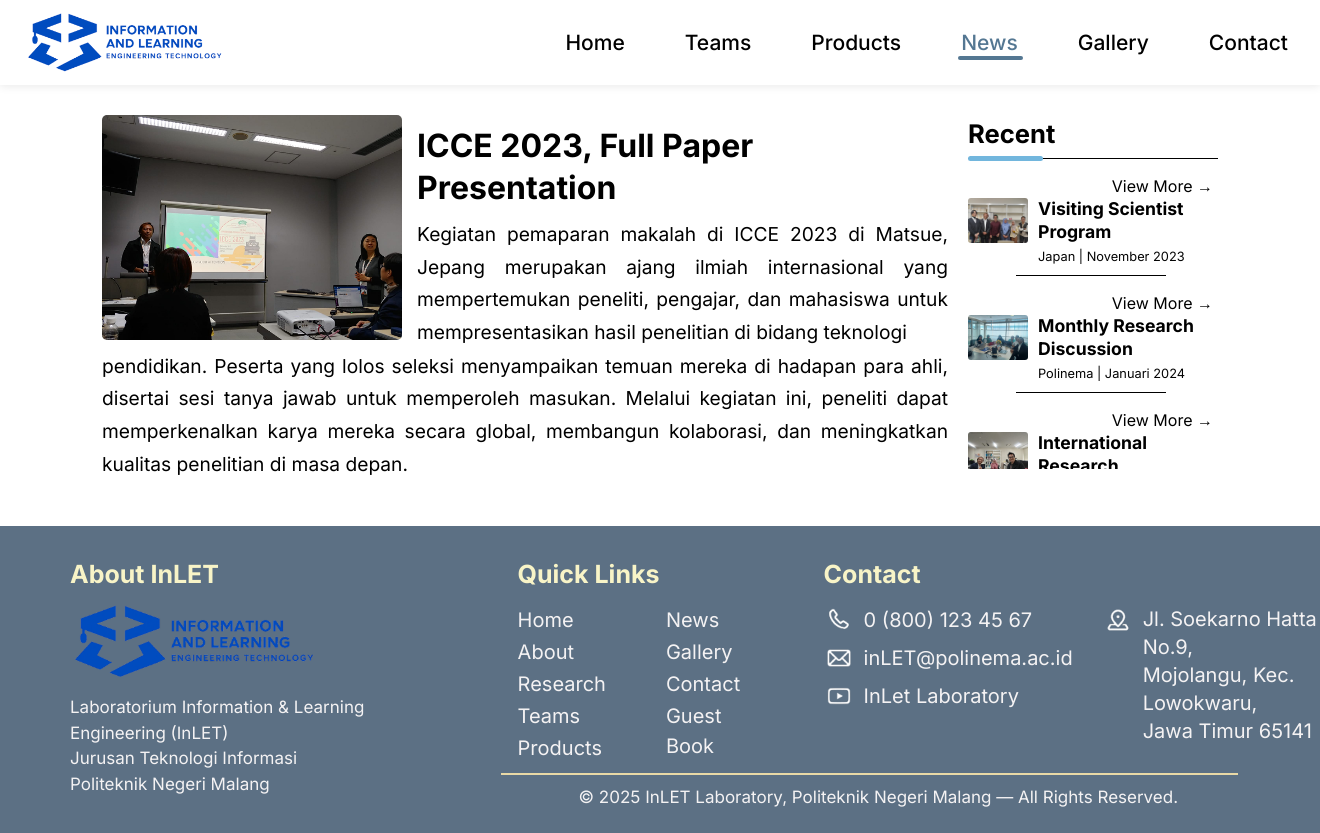
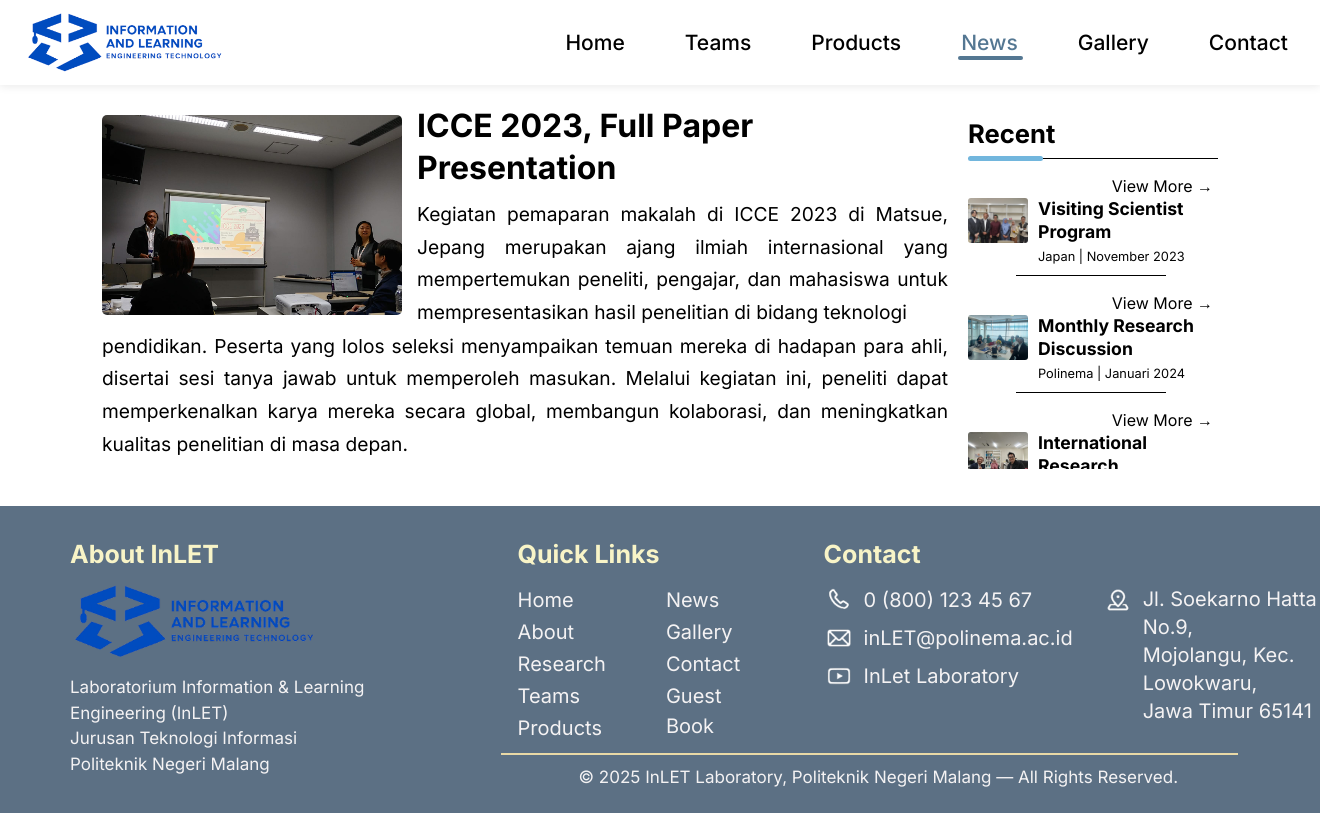
Before and after one commit to MuhammadAryatamaM/Laboratory-Company-Profile-Web, a PHP site: page /index.php?page=news in a window 1320 px wide. Run offline with PHP 8.4, Linux system fonts and the light colour scheme.

Commit message:
update news.php dan news.css

```diff
--- a/assets/css/news.css
+++ b/assets/css/news.css
@@ -2,13 +2,6 @@
     margin: 0;
     padding: 0;
     box-sizing: border-box;
-}
-
-body {
-    font-family: "Segoe UI", Tahoma, Geneva, Verdana, sans-serif;
-    background: #ffffff;
-    min-height: 100vh;
-    overflow-y: auto;
 }
 
 .container {
@@ -26,7 +19,6 @@ body {
 }
 
 /* Main Content - Left Side */
-/* Main Content - Left Side */
 .main-content {
     flex: 1;
     display: flex;
@@ -41,7 +33,7 @@ body {
 
 .main-image {
     width: 300px;
-    height: 225px;
+    height: 200px;
     object-fit: cover;
     border-radius: 5px;
     flex-shrink: 0;
@@ -49,8 +41,7 @@ body {
 
 .main-text {
     flex: 1;
-    margin-top: 10px
-    ;
+    margin-top: -10px;
 }
 
 .additional-text {
@@ -71,11 +62,6 @@ body {
     line-height: 1.7;
     text-align: justify;
 }
-
-.large-text {
-    font-size: 2.9rem;
-}
-
 
 /* Sidebar - Right Side */
 .sidebar {
@@ -108,16 +94,6 @@ body {
     font-size: 1.6rem;
     font-weight: bold;
     color: #000000;
-}
-
-.view-more {
-    font-size: 1rem;
-    color: #000000;
-    text-decoration: none;
-}
-
-.view-more:hover {
-    text-decoration: underline;
 }
 
 /* Scrollable Recent Items */
@@ -154,6 +130,7 @@ body {
     padding-bottom: 10px;
     position: relative;
 }
+
 .recent-item::after {
     content: "";
     position: absolute;
--- a/pages/news.php
+++ b/pages/news.php
@@ -1,15 +1,3 @@
-<!DOCTYPE html>
-<html lang="id">
-<head>
-    <meta charset="UTF-8">
-    <meta name="viewport" content="width=device-width, initial-scale=1.0">
-    <title>News Detail - InLET Laboratory</title>
-    <link rel="stylesheet" href="../assets/css/news.css">
-</head>
-<body>
-    <!-- Header -->
-    <link rel="stylesheet" href="<?php echo $root; ?>assets/css/header.css">
-
 <?php
 // Data Berita Utama
 $mainNews = [
@@ -17,7 +5,6 @@ $mainNews = [
     'image' => 'assets/img/news/gallery7.png',
     'description' => 'Kegiatan pemaparan makalah di ICCE 2023 di Matsue, Jepang merupakan ajang ilmiah internasional yang mempertemukan peneliti, pengajar, dan mahasiswa untuk mempresentasikan hasil penelitian di bidang teknologi',
     'additional_description' => 'pendidikan. Peserta yang lolos seleksi menyampaikan temuan mereka di hadapan para ahli, disertai sesi tanya jawab untuk memperoleh masukan. Melalui kegiatan ini, peneliti dapat memperkenalkan karya mereka secara global, membangun kolaborasi, dan meningkatkan kualitas penelitian di masa depan.'
-
 ];
 
 // Data Recent Items (untuk scroll)
@@ -76,17 +63,16 @@ $recentItems = [
         'location' => 'Austria',
         'date' => 'November 2023'
     ]
-
 ];
 
 // Fungsi untuk generate recent item
 function generateRecentItem($item) {
     $html = '<a href="#" class="recent-view-more">View More →</a>';
     $html .= '<div class="recent-item">';
-    $html .= '<img src="' . $item['image'] . '" alt="' . $item['title'] . '" class="recent-image">';
+    $html .= '<img src="' . htmlspecialchars($item['image']) . '" alt="' . htmlspecialchars($item['title']) . '" class="recent-image">';
     $html .= '<div class="recent-info">';
-    $html .= '<div class="recent-item-title">' . $item['title'] . '</div>';
-    $html .= '<div class="recent-meta">' . $item['location'] . ' | ' . $item['date'] . '</div>';
+    $html .= '<div class="recent-item-title">' . htmlspecialchars($item['title']) . '</div>';
+    $html .= '<div class="recent-meta">' . htmlspecialchars($item['location']) . ' | ' . htmlspecialchars($item['date']) . '</div>';
     $html .= '</div>';
     $html .= '</div>';
     return $html;
@@ -102,27 +88,18 @@ function generateRecentItems($items) {
 }
 ?>
 
-<!DOCTYPE html>
-<html lang="en">
-<head>
-    <meta charset="UTF-8">
-    <meta name="viewport" content="width=device-width, initial-scale=1.0">
-    <title>News Section</title>
-    <link rel="stylesheet" href="style.css">
-</head>
-<body>
 <div class="container">
     <div class="news-section">
         <!-- Main Content - Left Side -->
         <div class="main-content">
             <div class="content-top">
-                    <img src="<?php echo $mainNews['image']; ?>" alt="<?php echo $mainNews['title']; ?>" class="main-image">
+                <img src="<?php echo htmlspecialchars($mainNews['image']); ?>" alt="<?php echo htmlspecialchars($mainNews['title']); ?>" class="main-image">
                 <div class="main-text">
-                        <h2 class="main-title"><?php echo $mainNews['title']; ?></h2>
-                        <p class="main-description"><?php echo $mainNews['description']; ?></p>
+                    <h2 class="main-title"><?php echo htmlspecialchars($mainNews['title']); ?></h2>
+                    <p class="main-description"><?php echo htmlspecialchars($mainNews['description']); ?></p>
                 </div>
             </div>
-                <p class="main-description additional-text"><?php echo $mainNews['additional_description']; ?></p>
+            <p class="main-description additional-text"><?php echo htmlspecialchars($mainNews['additional_description']); ?></p>
         </div>
 
         <!-- Sidebar - Right Side (Scrollable) -->
@@ -136,11 +113,5 @@ function generateRecentItems($items) {
         </div>
     </div>
 </div>
-</body>
-</html>
 
-    <link rel="stylesheet" href="<?php echo $root; ?>assets/css/footer.css">
-
-    <script src="../js/news.js"></script>
-</body>
-</html>
+<script src="<?php echo $root; ?>assets/js/news.js"></script>
```
Lines whose indentation alone changed are shown as unchanged.
